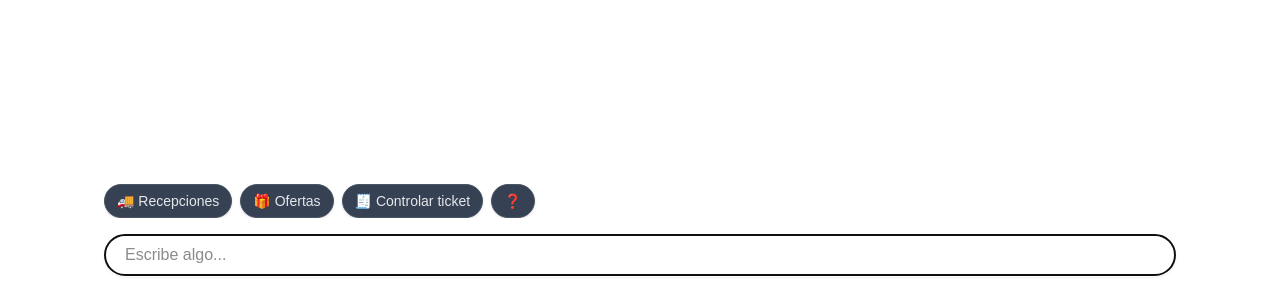
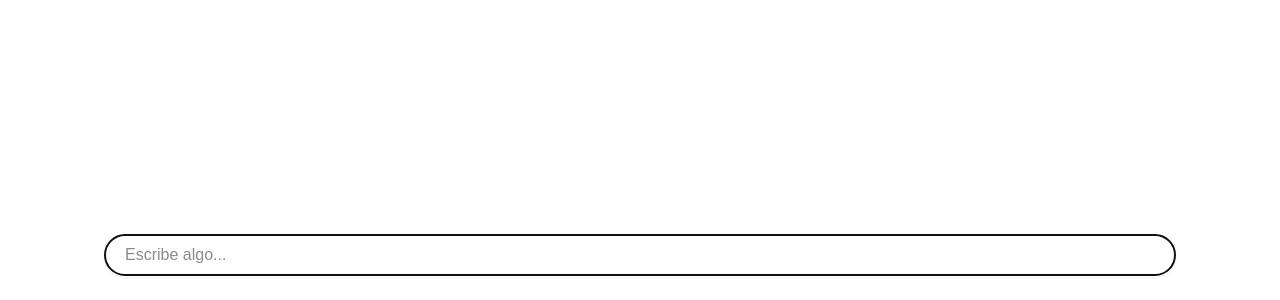
Before and after one commit to galiprandi/zero-ui, a Next.js app: page / in a window 1280 px wide. Shown: the part 500-800 px from the top of the page. Built offline with nearby package versions, Linux system fonts and the light colour scheme.

Commit message:
refactor: migrate quick replies to ChatProvider and simplify UI components

```diff
--- a/app/components/QuickReplies.tsx
+++ b/app/components/QuickReplies.tsx
@@ -1,10 +1,10 @@
 "use client";
-import { useOneHand } from "@/app/hooks/useOneHand";
+import { useChatContext } from "@/app/providers/ChatProvider";
 
 export default function QuickReplies() {
-  const { quickReplies, sendMessage, status } = useOneHand();
+  const { sendMessage, status, quickReplies } = useChatContext();
 
-  const disabled = status !== "ready";
+  if (status !== "ready") return null;
 
   return (
     <div className="w-full py-2">
@@ -22,8 +22,7 @@ export default function QuickReplies() {
             }}
             className="quick-reply-btn flex-shrink-0 px-3 py-1.5 text-sm font-medium text-gray-200 bg-gray-700 hover:bg-gray-600 active:bg-gray-500 rounded-full border border-gray-600 hover:border-gray-500 transition-all duration-200 whitespace-nowrap shadow-sm"
             type="button"
-            disabled={disabled}
-            aria-disabled={disabled}
+
           >
             {reply}
           </button>
--- a/app/components/ToolDetails.tsx
+++ b/app/components/ToolDetails.tsx
@@ -6,11 +6,9 @@ export default function ToolDetails({ part }: { part: ToolUIPart<UITools> }) {
   const isTool = typeof part.type === "string" && part.type.startsWith("tool-");
   const toolName = isTool ? part.type.replace("tool-", "") : "tool";
 
-  console.log(part);
-
   const input = part.input;
   const output = part.output;
-  const hasError = false; // Boolean(part.errorText);
+  const hasError = false;
   if (!isTool) return null;
   return (
     <div className="w-full">
--- a/app/components/chat/ChatInput.tsx
+++ b/app/components/chat/ChatInput.tsx
@@ -1,23 +1,16 @@
 "use client";
-import { useOneHand } from "@/app/hooks/useOneHand";
+import { useChatContext } from "@/app/providers/ChatProvider";
 import { useState } from "react";
 import QuickReplies from "../QuickReplies";
 
 export default function ChatInput() {
-  const { sendMessage, status, reasoningText } = useOneHand();
+  const { status, sendMessage, clearQuickReplies } = useChatContext();
   const [input, setInput] = useState("");
 
   const disable = status !== "ready";
   const basePlaceholder = "Escribe algo...";
   const thinking = status === "submitted" || status === "streaming";
-  const reasoningPlaceholder = (() => {
-    if (!thinking) return null;
-    if (!reasoningText)
-      return status === "submitted" ? "Pensando..." : "Respondiendo...";
-    const text = reasoningText.replace(/\s+/g, " ").trim();
-    return text.length > 140 ? `${text.slice(0, 140)}…` : text;
-  })();
-  const placeholder = reasoningPlaceholder ?? basePlaceholder;
+  const placeholder = thinking ? "Pensando..." : basePlaceholder;
 
   return (
     <div className="p-2">
@@ -28,8 +21,9 @@ export default function ChatInput() {
           e.preventDefault();
           if (disable) return;
           if (!input.trim()) return;
+          clearQuickReplies();
+          setInput("");
           sendMessage({ text: input });
-          setInput("");
         }}
         className="mt-2"
       >
--- a/app/components/chat/MessagesList.tsx
+++ b/app/components/chat/MessagesList.tsx
@@ -1,13 +1,14 @@
 "use client";
 import { demoMessages } from "@/app/data/messages";
-import { useOneHand } from "@/app/hooks/useOneHand";
+import { useChatContext } from "@/app/providers/ChatProvider";
 import type { TextUIPart, ToolUIPart, UITools } from "ai";
 import { useEffect, useRef } from "react";
 import MessageText from "../MessageText";
 import ToolDetails from "../ToolDetails";
 
+
 export default function MessagesList() {
-  const { messages } = useOneHand();
+  const { messages } = useChatContext();
 
   const list = messages.length > 0 ? messages : demoMessages;
   const endRef = useRef<HTMLDivElement | null>(null);
@@ -48,6 +49,11 @@ export default function MessagesList() {
                   />
                 );
               }
+              case "reasoning": {
+                return (
+                  <div key={`${message.id}-reasoning-${idx}`}>{part.text}</div>
+                );
+              }
               default:
                 return null;
             }
--- a/app/hooks/useOneHand.ts
+++ /dev/null
@@ -1,169 +0,0 @@
-import { useChatContext } from "@/app/providers/ChatProvider";
-import type { UIMessage } from "@ai-sdk/react";
-import type { UIDataTypes, UITools } from "ai";
-import { useEffect } from "react";
-import { initialQuickReplies } from "../prompts/quick-replies.prompt";
-
-export function useOneHand() {
-  // Consume the shared chat state from context
-  const { messages: rawMessages, sendMessage, status } = useChatContext();
-  const { messages, quickReplies } = separateQuickRepliesFromText(rawMessages);
-
-  // Derive latest reasoning text (for placeholder feedback while model is reasoning)
-  const reasoningText = getLatestReasoningText(messages);
-
-  // Debug: mantener log para inspeccionar mensajes crudos
-  useEffect(() => {
-    // eslint-disable-next-line no-console
-    console.log(rawMessages);
-  }, [rawMessages]);
-
-  // Mostrar quick replies iniciales mientras no haya QUICK_REPLIES de un mensaje de texto del asistente
-  // Es decir, si aún no extrajimos quickReplies desde mensajes, usar las iniciales.
-  const effectiveQuickReplies =
-    quickReplies.length > 0
-      ? quickReplies
-      : parseQuickReplies(initialQuickReplies.join(", "));
-
-  return {
-    messages,
-    quickReplies: effectiveQuickReplies,
-    sendMessage,
-    status,
-    reasoningText,
-  };
-}
-
-const separateQuickRepliesFromText = (
-  messages: Messages,
-): {
-  messages: Messages;
-  quickReplies: QuickReplies;
-} => {
-  if (!messages.length) return { messages, quickReplies: [] };
-
-  // Parse solo formato <quick-replies>...</quick-replies>
-  const TAG_OPEN = /<\s*quick-replies\s*>/i;
-  const TAG_CLOSE = /<\s*\/\s*quick-replies\s*>/i;
-
-  let extracted: string | undefined;
-  let cleanedMessages: Messages = messages;
-
-  for (let i = messages.length - 1; i >= 0; i--) {
-    const m = messages[i];
-    if (m.role !== "assistant") continue;
-    const parts = m.parts ?? [];
-    let updated = false;
-
-    // Normalización compartida
-    const normalize = (s: string) =>
-      s
-        .replaceAll("&lt;", "<")
-        .replaceAll("&gt;", ">")
-        .replace(/[\u200B-\u200D\uFEFF]/g, "");
-
-    // 1) Fallback robusto SOLO si todas las partes son de texto.
-    const hasNonText = parts.some(
-      (p) => (p as { type?: string }).type !== "text",
-    );
-    if (!hasNonText) {
-      const allTextRaw = parts
-        .map((p) => (p as { type?: string; text?: unknown }).text)
-        .filter((t): t is string => typeof t === "string" && t.length > 0)
-        .join("\n");
-      const allText = normalize(allTextRaw ?? "");
-      const openAll = TAG_OPEN.exec(allText);
-      const closeAll = TAG_CLOSE.exec(allText);
-      if (openAll && closeAll && closeAll.index > openAll.index) {
-        const before = allText.slice(0, openAll.index).trimEnd();
-        const inner = allText
-          .slice(openAll.index + openAll[0].length, closeAll.index)
-          .trim();
-        const after = allText
-          .slice(closeAll.index + closeAll[0].length)
-          .trimStart();
-        if (inner) extracted = inner;
-        const sep = before && after ? " " : "";
-        const cleanedText = `${before}${sep}${after}`.trim();
-        const newParts = cleanedText
-          ? [{ type: "text", text: cleanedText }]
-          : [];
-        cleanedMessages = cleanedMessages.map((mm, idx) =>
-          idx === i ? { ...mm, parts: newParts as typeof parts } : mm,
-        );
-        updated = true;
-      }
-    }
-
-    if (updated) {
-      // No cortar aquí: seguir para limpiar posibles bloques anteriores también
-      continue;
-    }
-
-    // 2) Limpieza por parte: conserva todo lo que no sea texto y limpia solo el texto.
-    const newParts = parts
-      .map((p) => {
-        if (p.type !== "text" || !p.text) return p;
-        const text = normalize(p.text);
-        // Try block format first using regex exec to get indices safely
-        const open = TAG_OPEN.exec(text);
-        const close = TAG_CLOSE.exec(text);
-        if (open && close && close.index > open.index) {
-          const before = text.slice(0, open.index).trimEnd();
-          const inner = text
-            .slice(open.index + open[0].length, close.index)
-            .trim();
-          const after = text.slice(close.index + close[0].length).trimStart();
-          if (inner) extracted = inner;
-          const sep = before && after ? " " : "";
-          const cleanedText = `${before}${sep}${after}`.trim();
-          updated = true;
-          return cleanedText ? { ...p, text: cleanedText } : null;
-        }
-        return p;
-      })
-      .filter((p): p is NonNullable<typeof p> => Boolean(p));
-
-    if (updated) {
-      cleanedMessages = cleanedMessages.map((mm, idx) =>
-        idx === i ? { ...mm, parts: newParts } : mm,
-      );
-    }
-  }
-
-  const quickReplies = extracted ? parseQuickReplies(extracted) : [];
-
-  return {
-    messages: cleanedMessages,
-    quickReplies,
-  };
-};
-
-// Convierte una lista separada por comas en array de quick replies
-function parseQuickReplies(text: string): string[] {
-  return text
-    .trim()
-    .split(",")
-    .map((s) => s.trim())
-    .filter(Boolean);
-}
-
-type Messages = UIMessage<unknown, UIDataTypes, UITools>[];
-type QuickReplies = string[];
-
-function getLatestReasoningText(messages: Messages): string | null {
-  if (!messages.length) return null;
-  // Find last message that contains a reasoning part
-  for (let i = messages.length - 1; i >= 0; i--) {
-    const m = messages[i];
-    const parts = m.parts ?? [];
-    // Look for the last reasoning part in this message
-    for (let j = parts.length - 1; j >= 0; j--) {
-      const p = parts[j] as { type?: string; text?: unknown };
-      if (p?.type === "reasoning" && typeof p.text === "string") {
-        return p.text;
-      }
-    }
-  }
-  return null;
-}
--- a/app/providers/ChatProvider.tsx
+++ b/app/providers/ChatProvider.tsx
@@ -1,15 +1,43 @@
 "use client";
-import { createContext, useContext, type ReactNode } from "react";
 import { useChat } from "@ai-sdk/react";
+import { createContext, useCallback, useContext, useEffect, useState, type ReactNode } from "react";
 
 // Expose the full useChat return so consumers have access to messages, sendMessage, status, etc.
-export type ChatContextType = ReturnType<typeof useChat>;
 
 const ChatContext = createContext<ChatContextType | null>(null);
 
 export function ChatProvider({ children }: { children: ReactNode }) {
   const chat = useChat({ id: "one-hand" });
-  return <ChatContext.Provider value={chat}>{children}</ChatContext.Provider>;
+  const [quickReplies, setQuickReplies] = useState<string[]>([]);
+
+  useEffect(() => {
+    const lastMessage = chat.messages.at(-1);
+    if (!lastMessage || lastMessage.role !== "assistant") return;
+
+
+    const type = 'tool-sendQuickReplies'
+
+    // Find the tool call part and extract replies either from output (preferred) or input while streaming
+    type ToolPart = {
+      type: string;
+      input?: { replies?: unknown };
+      output?: { replies?: unknown };
+    };
+
+    const maybePart = lastMessage.parts.find((part) => (part as { type?: unknown }).type === type);
+    const toolPart = maybePart as ToolPart | undefined;
+
+    if (!toolPart) return;
+
+    const replies: unknown = toolPart.output?.replies ?? toolPart.input?.replies;
+
+    if (Array.isArray(replies) && replies.every((r) => typeof r === 'string')) {
+      setQuickReplies(replies as string[]);
+    }
+
+  }, [chat.messages]);
+  const clearQuickReplies = useCallback(() => setQuickReplies([]), []);
+  return <ChatContext.Provider value={{ ...chat, quickReplies, clearQuickReplies }}>{children}</ChatContext.Provider>;
 }
 
 export function useChatContext(): ChatContextType {
@@ -18,3 +46,8 @@ export function useChatContext(): ChatContextType {
     throw new Error("useChatContext must be used within <ChatProvider>");
   return ctx;
 }
+
+export type ChatContextType = ReturnType<typeof useChat> & {
+  quickReplies: string[];
+  clearQuickReplies: () => void;
+};
--- a/app/tools/ui/sendQuickReplies.ts
+++ b/app/tools/ui/sendQuickReplies.ts
@@ -15,6 +15,6 @@ export const sendQuickReplies = tool({
   }),
   execute: async ({ replies }) => {
     console.log(`===============> Quick replies: ${replies.join(", ")}`);
-    return "Quick replies enviadas al usuario";
+    return { message: "Quick replies enviadas al usuario", replies };
   },
 });
```
